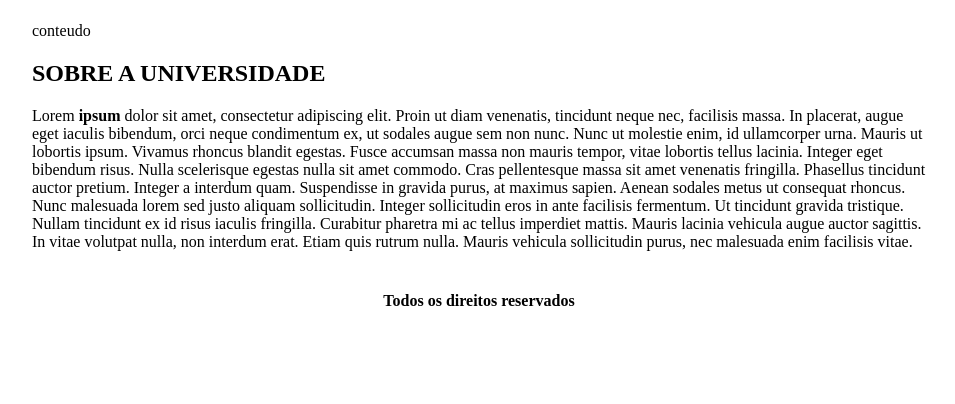
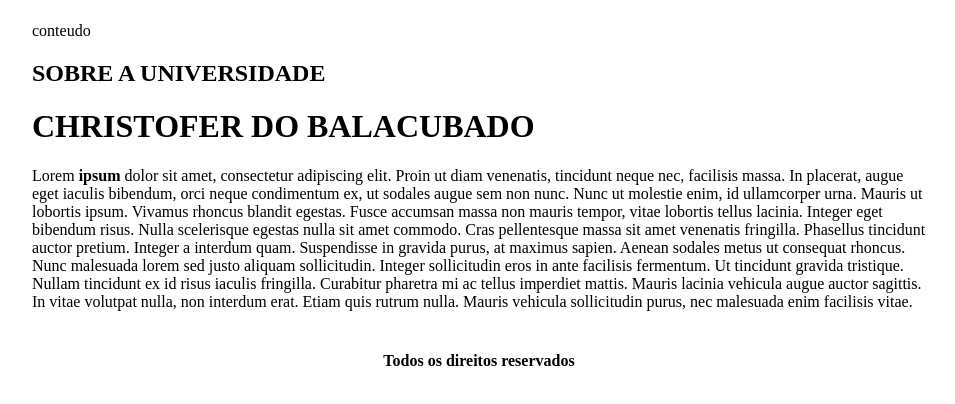
Before and after one commit to EduardoCNoll/projeto-final-lucimar, a plain HTML site: page index.html in a window 1280 px wide. Shown: the part 104-508 px from the top of the page, without its empty margins (161-1116 px from the left). Drawn offline with Linux system fonts and the light colour scheme.

Commit message:
Update index.html
AIDCIONEI O CHRISTOFER DO BALACUBADO

```diff
--- a/index.html
+++ b/index.html
@@ -26,6 +26,9 @@
             <tr>
                 <td colspan="2">conteudo
                     <h2>SOBRE A UNIVERSIDADE</h2>
+                    <div>
+                        <h1>CHRISTOFER DO BALACUBADO</h1>
+                    </div>
                     <p>
                         Lorem <strong>ipsum</strong> dolor sit amet, consectetur adipiscing elit.
                         Proin ut diam venenatis, tincidunt neque nec, facilisis massa.
```
